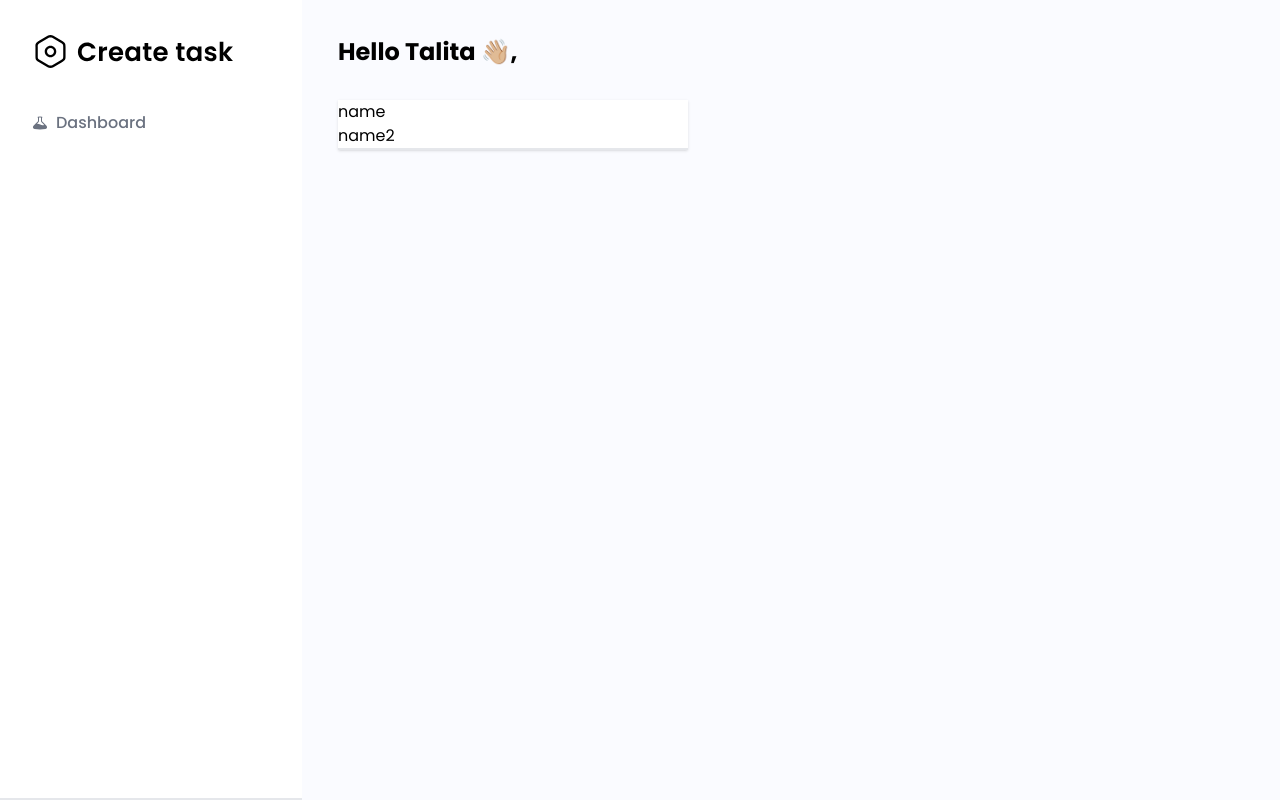
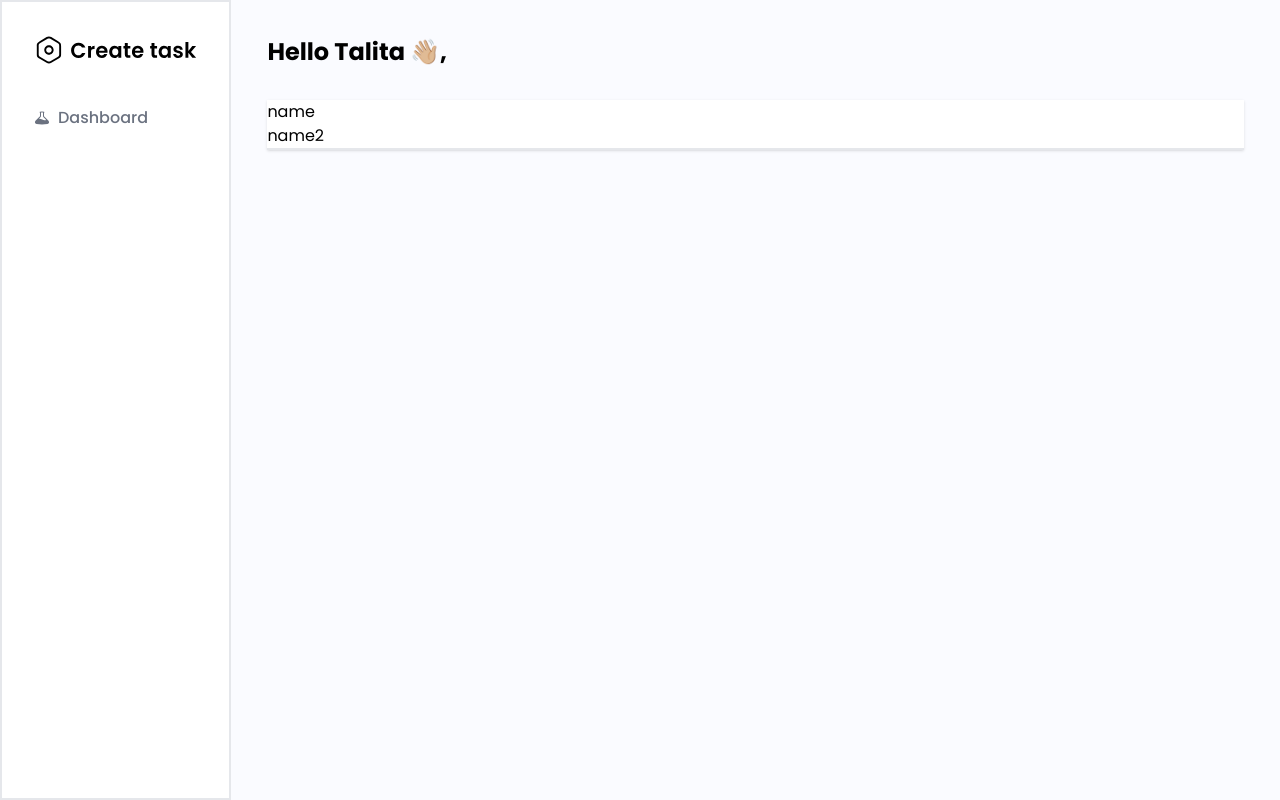
Before and after one commit to Helton-Carlos/create-task, a React (Vite) app: page / in a window 1280 px wide. Built offline with nearby package versions, Linux system fonts and the light colour scheme.

Commit message:
feat: ajust css

```diff
--- a/src/App.tsx
+++ b/src/App.tsx
@@ -5,7 +5,7 @@ function App() {
   return (
     <div className="flex">
       <Menu />
-      <div className="m-9">
+      <div className="m-9 w-full">
         <Index />
       </div>
     </div>
--- a/src/components/Card.tsx
+++ b/src/components/Card.tsx
@@ -5,7 +5,7 @@ type TCard = {
 
 function Card(props: TCard) {
   return (
-    <div className="bg-white w-[350px] shadow border-b-2">
+    <div className="bg-white w-full shadow border-b-2">
       <h1>{ props.title }</h1>
       <p>{ props.subtitle }</p>
     </div>
--- a/src/layout/Menu.tsx
+++ b/src/layout/Menu.tsx
@@ -1,11 +1,11 @@
 import logo from '../assets/logo.svg'
 import { BeakerIcon } from '@heroicons/react/24/solid'
 
-function Main() {
+function Menu() {
   return (
-    <div className="bg-white w-[302px] h-screen border-b-2 text-center">
+    <div className="bg-white w-[302px] h-screen border-2 text-center">
       <div className='p-8'>
-        <img src={logo} className="logo" alt="logo" />
+        <img src={ logo } className="logo" alt="logo" />
       </div>
       <div className='flex items-center text-gray-500 font-medium mx-6 p-2 hover:bg-indigo-500 hover:rounded-xl hover:text-white'>
         <BeakerIcon className="h-4 w-4" />
@@ -15,4 +15,4 @@ function Main() {
   )
 }
 
-export default Main
+export default Menu
```
